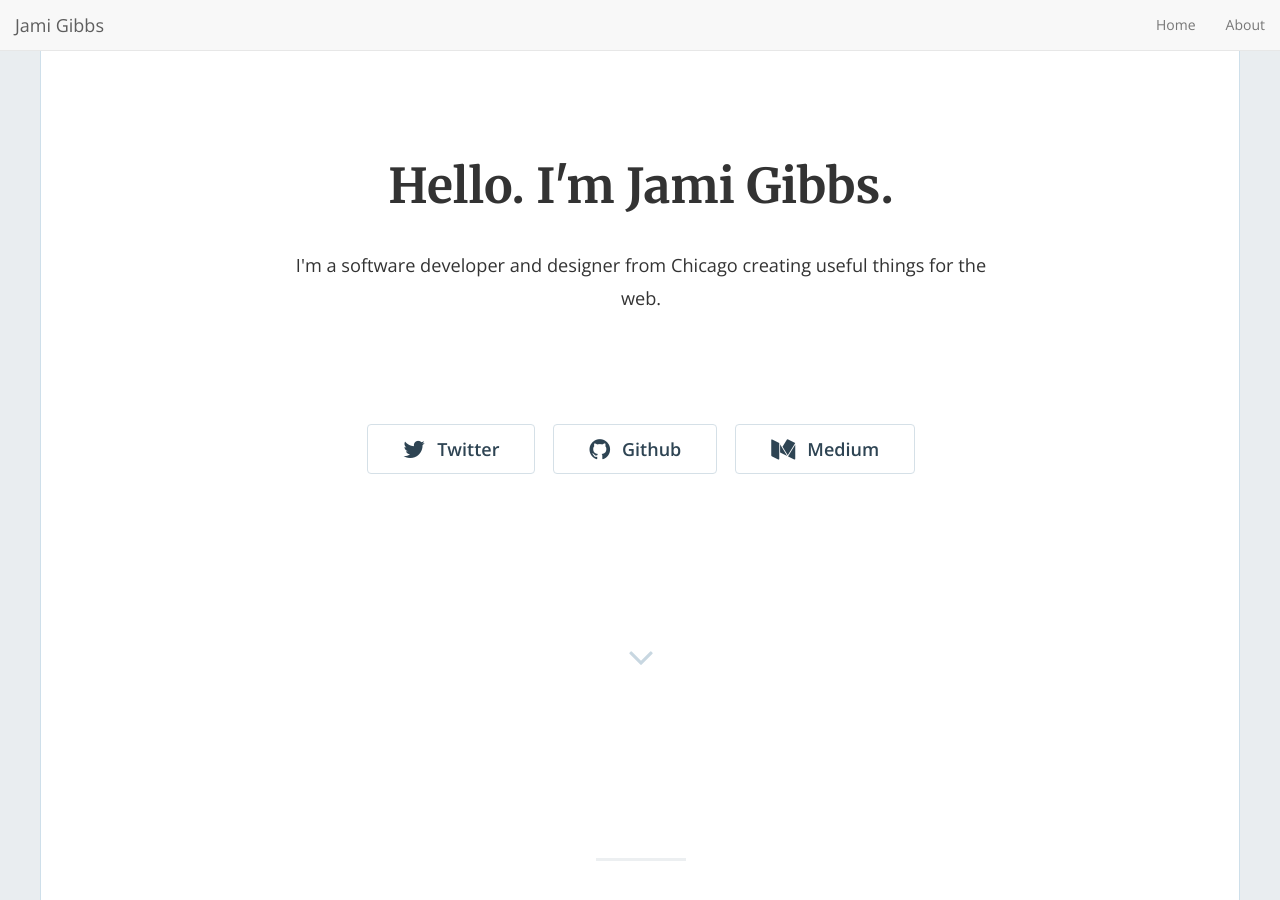
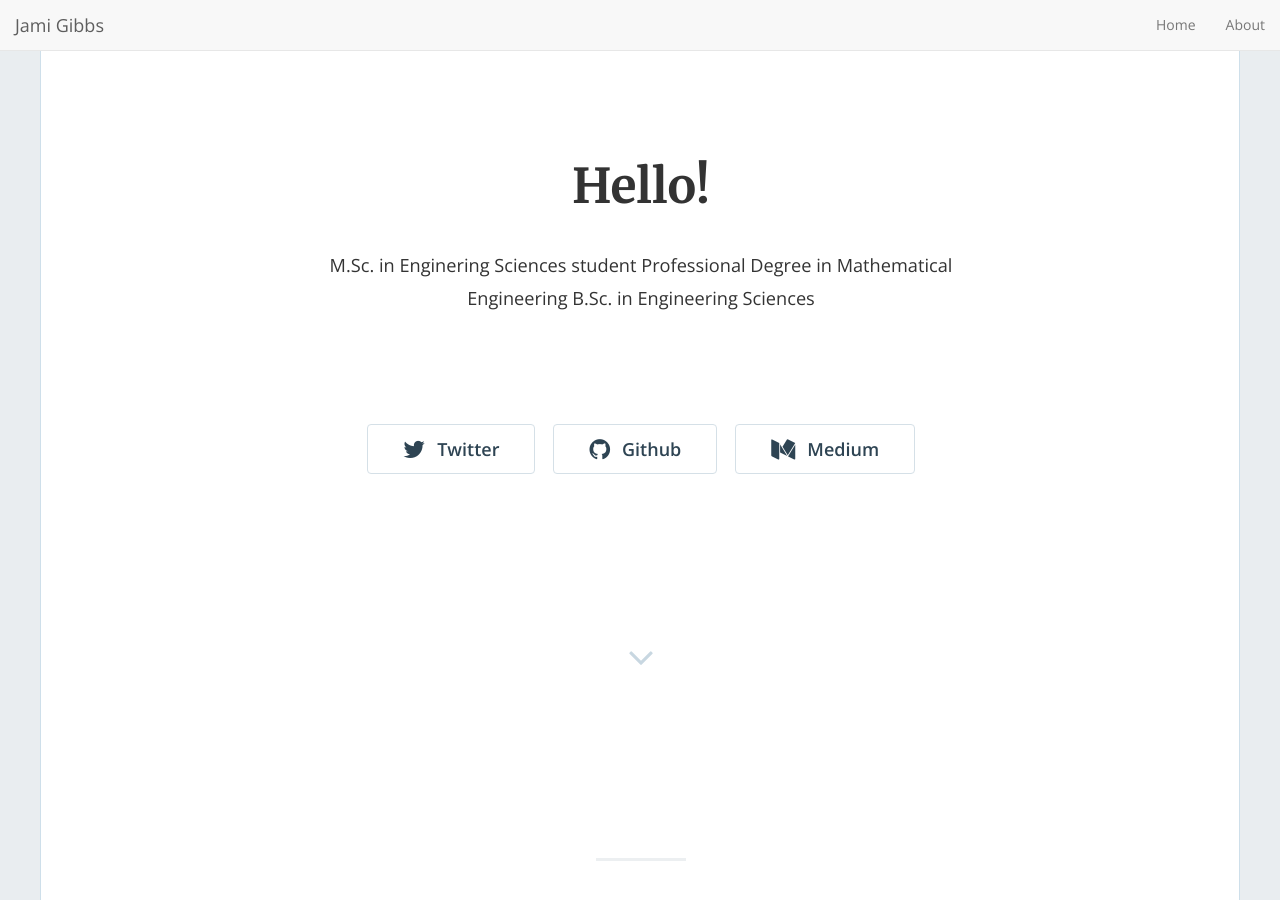
Before and after one commit to javalenzuela3/javalenzuela3.github.io, a Jekyll site: the page built from index.html, in a window 1280 px wide and 900 px high. Built offline with Jekyll 4.4.1, drawn with Linux system fonts in a browser that asks for light colours; nearby versions of some CDN libraries; the list of posts is cut into pages by our own code.

Commit message:
Brief modifications

```diff
--- a/_config.yml
+++ b/_config.yml
@@ -13,9 +13,9 @@
 # you will see them accessed via {{ site.title }}, {{ site.email }}, and so on.
 # You can create any custom variable you would like, and they will be accessible
 # in the templates via {{ site.myvariable }}.
-title: "Hello. I'm Jami Gibbs."
-email: 'jami0821@gmail.com'
-description: "I'm a software developer and designer from Chicago creating useful things for the web."
+title: "Hello!"
+email: 'javalenzuela3@uc.cl'
+description: "M.Sc. in Enginering Sciences student\nProfessional Degree in Mathematical Engineering\nB.Sc. in Engineering Sciences"
 baseurl: "" # the subpath of your site, e.g. /blog
 url: "https://jamigibbs.github.io/phantom" # the base hostname & protocol for your site, e.g. https://example.com
 twitter_username: 'jamigibbs'
```
Also changed, not shown: README.md.
